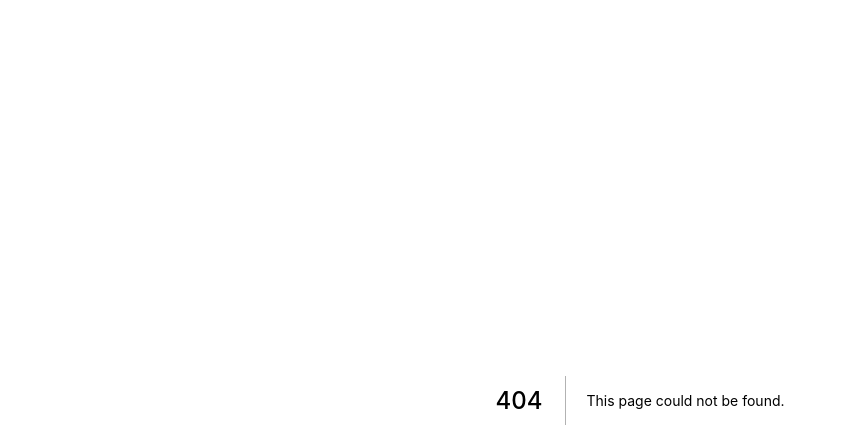
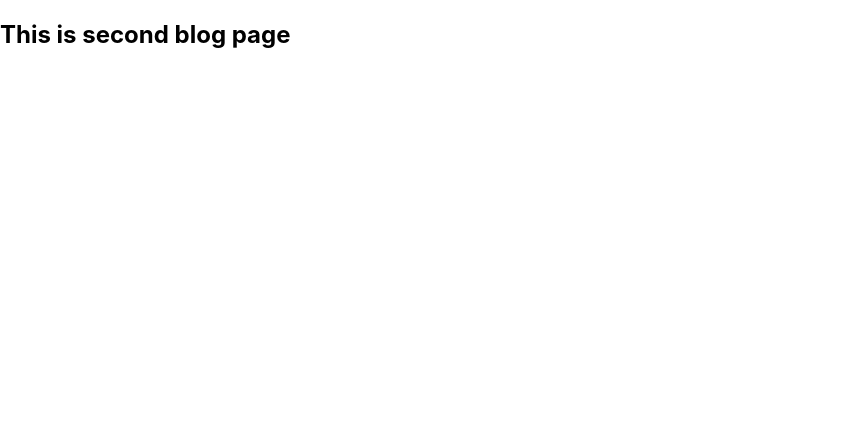
Before and after one commit to mdnakibul/learn-next-js, a Next.js app: page /blog/second in a window 1280 px wide. Before the commit this address had no page. Shown: the top 448 px of the page, without its empty margins (0-847 px from the left). Built offline with nearby package versions, Linux system fonts and the light colour scheme.

Commit message:
second  blog page

```diff
--- /dev/null
+++ b/pages/blog/second.js
@@ -0,0 +1,9 @@
+const SecondBlog = () => {
+    return (
+        <div>
+            <h2>This is second blog page</h2>
+        </div>
+    )
+}
+
+export default SecondBlog
```
